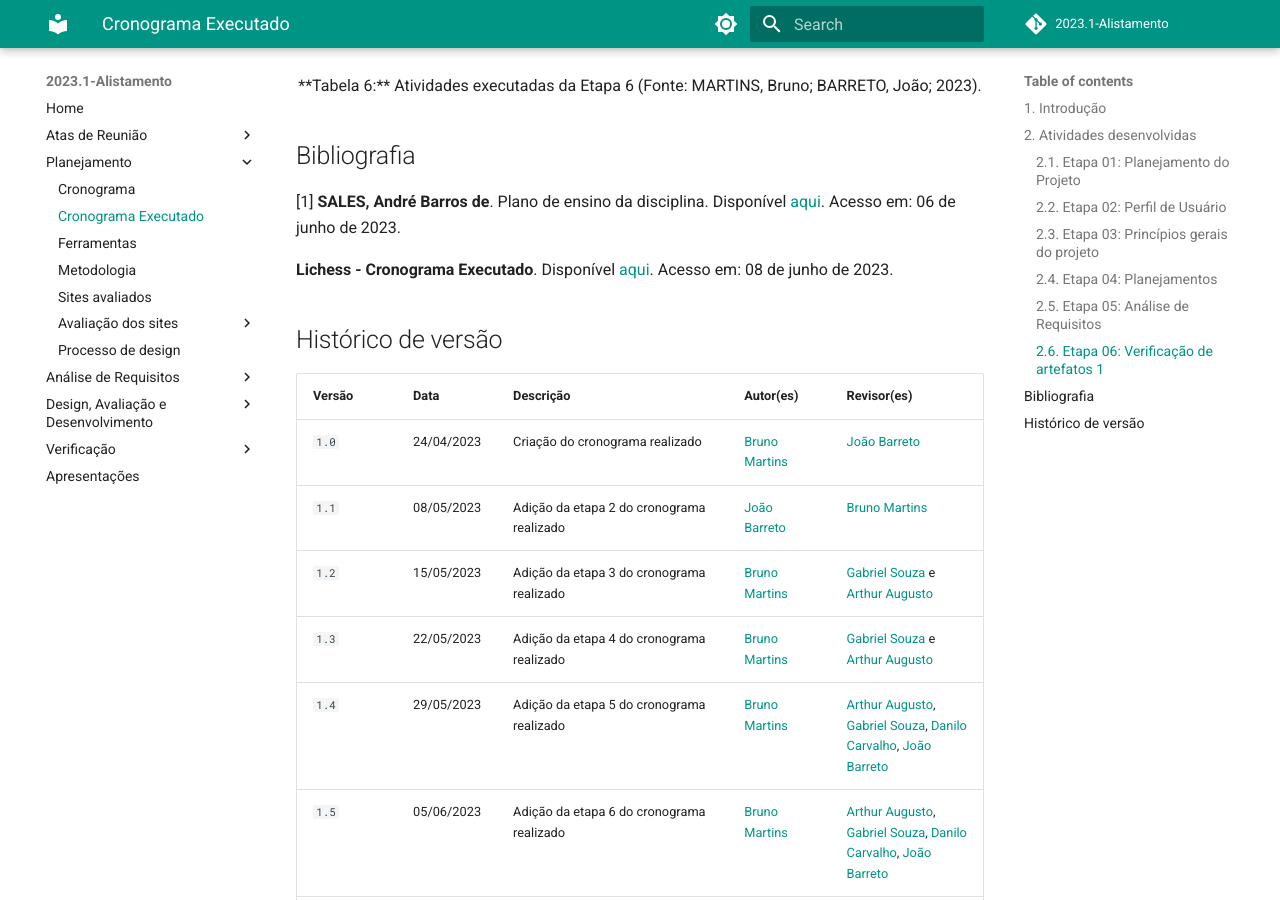
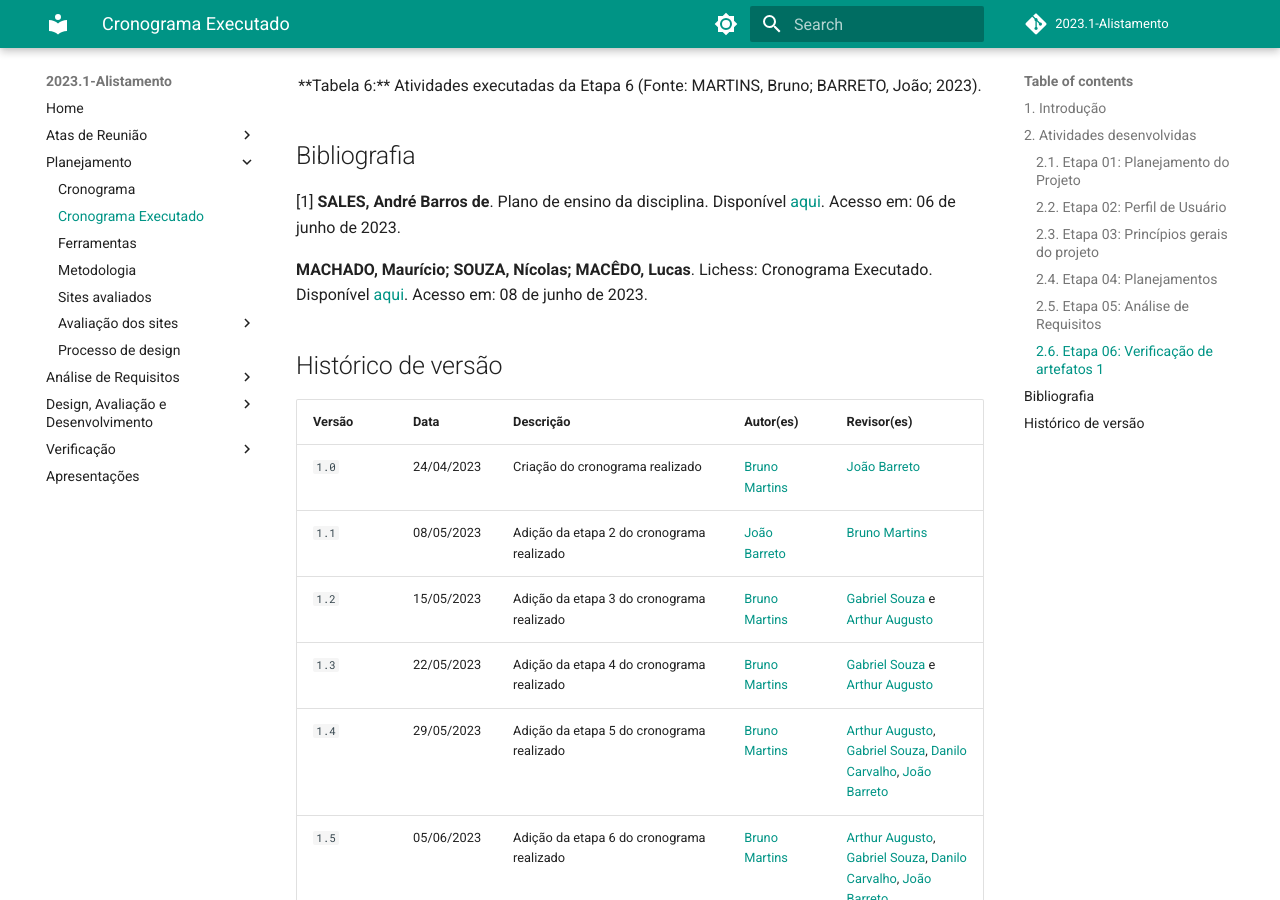
Before and after one commit to Interacao-Humano-Computador/2023.1-Alistamento, an MkDocs documentation site: the page built from docs/planejamento/cronograma_executado.md, in a window 1280 px wide and 900 px high, scrolled down 5345 px. Built offline with MkDocs 1.6.1 and Material for MkDocs 9.7.7, drawn with Linux system fonts in a browser that asks for light colours; comment, search, counter and statistics services are not loaded.

Commit message:
Refac: padronizando autores das metodologias do cronograma, cronograma executado, ferramentas e metodologias

```diff
--- a/docs/planejamento/cronograma_executado.md
+++ b/docs/planejamento/cronograma_executado.md
@@ -116,7 +116,7 @@ Abaixo, na *Tabela 6*, pode ser observado o cronograma realizado da Etapa 6, na
 ## Bibliografia
 [1] **SALES, André Barros de**. Plano de ensino da disciplina. Disponível [aqui](../plano.pdf). Acesso em: 06 de junho de 2023.
 
-**Lichess - Cronograma Executado**. Disponível [aqui](https://interacao-humano-computador.github.io/2022.2-Lichess/planejamento/cronograma_realizado/). Acesso em: 08 de junho de 2023.
+**MACHADO, Maurício; SOUZA, Nícolas; MACÊDO, Lucas**. Lichess: Cronograma Executado. Disponível [aqui](https://interacao-humano-computador.github.io/2022.2-Lichess/planejamento/cronograma_realizado/). Acesso em: 08 de junho de 2023.
 
 ## Histórico de versão
 | Versão | Data | Descrição | Autor(es) | Revisor(es) |
```
Also changed, not shown: docs/planejamento/cronograma.md (+2 -0 lines), docs/planejamento/ferramentas.md (+1 -1 lines), docs/planejamento/metodologia.md (+2 -0 lines), 1 other file.
